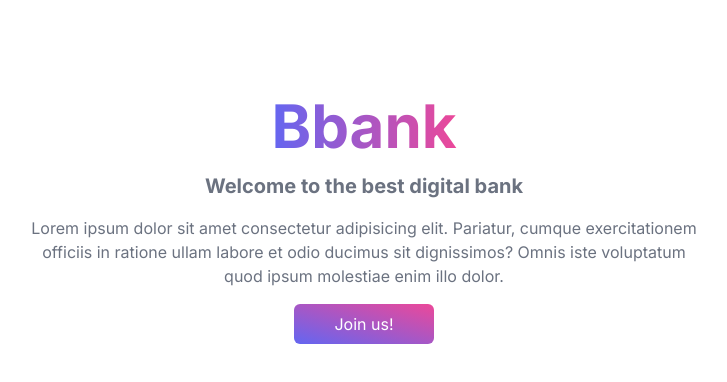
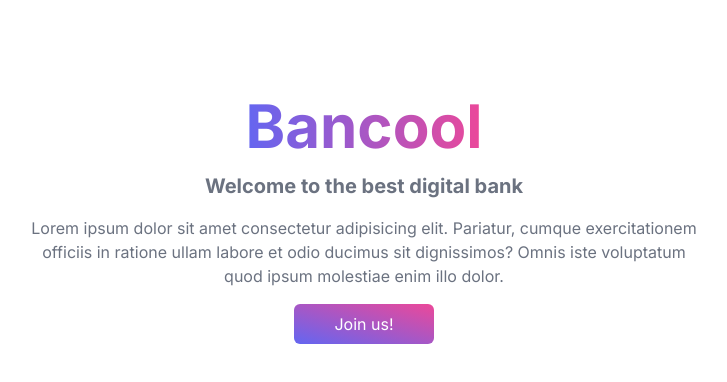
Before and after one commit to brayanyepesc/bancool, a Next.js app: page / in a window 1280 px wide. Shown: the top 382 px of the page, without its empty margins (276-1003 px from the left). Built offline with nearby package versions, Linux system fonts and the light colour scheme.

Commit message:
fix: change bank name in different sections

```diff
--- a/src/app/bank/layout.tsx
+++ b/src/app/bank/layout.tsx
@@ -2,7 +2,7 @@ import type { Metadata } from "next";
 import { Sidebar } from "../components/organisms";
 
 export const metadata: Metadata = {
-    title: "Bbank",
+    title: "Bancool",
     description: "The best digital bank in the world",
 };
 
--- a/src/app/components/molecules/AuthHeader/AuthHeader.tsx
+++ b/src/app/components/molecules/AuthHeader/AuthHeader.tsx
@@ -1,7 +1,7 @@
 export const AuthHeader = () => {
     return (
         <>
-            <h2 className="text-transparent bg-clip-text bg-gradient-to-r from-indigo-500 to-pink-500 text-6xl font-bold">Bbank</h2>
+            <h2 className="text-transparent bg-clip-text bg-gradient-to-r from-indigo-500 to-pink-500 text-6xl font-bold">Bancool</h2>
             <p className="text-xl font-bold text-gray-500">Welcome to the best digital bank</p>
         </>
     )
--- a/src/app/components/organisms/Sidebar/Sidebar.tsx
+++ b/src/app/components/organisms/Sidebar/Sidebar.tsx
@@ -18,7 +18,7 @@ export const Sidebar = () => {
         <aside className="h-screen">
             <nav className="h-full bg-white flex flex-col border-r shadow-md">
                 <div className="p-4 pb-2 flex justify-between items-center">
-                    <h2 className={`text-transparent bg-clip-text bg-gradient-to-r from-indigo-500 to-pink-500 text-2xl overflow-hidden transition-all font-bold ${expanded ? 'w-32' : 'w-0'}`}>Bbank</h2>
+                    <h2 className={`text-transparent bg-clip-text bg-gradient-to-r from-indigo-500 to-pink-500 text-2xl overflow-hidden transition-all font-bold ${expanded ? 'w-32' : 'w-0'}`}>Bancool</h2>
                     <button className="p-2 rounded-full bg-gray-100 hover:bg-gray-200 transition-all" onClick={() => setExpanded(!expanded)}>
                         {expanded ? <ArrowLeft className="w-6 h-6 text-gray-500" /> : <ArrowLeft className="text-gray-500 w-6 h-6 transform rotate-180" />}
                     </button>
--- a/src/app/page.tsx
+++ b/src/app/page.tsx
@@ -2,7 +2,7 @@ export default function Home() {
   return (
     <main className="w-full flex min-h-screen flex-col items-center justify-between">
       <div className="w-full pt-24 flex flex-col justify-center items-center space-y-4 max-w-2xl">
-        <h2 className="text-transparent bg-clip-text bg-gradient-to-r from-indigo-500 to-pink-500 text-6xl font-bold">Bbank</h2>
+        <h2 className="text-transparent bg-clip-text bg-gradient-to-r from-indigo-500 to-pink-500 text-6xl font-bold">Bancool</h2>
         <p className="text-xl font-bold text-gray-500">Welcome to the best digital bank</p>
         <p className="text-center text-gray-500">Lorem ipsum dolor sit amet consectetur adipisicing elit. Pariatur, cumque exercitationem officiis in ratione ullam labore et odio ducimus sit dignissimos? Omnis iste voluptatum quod ipsum molestiae enim illo dolor.</p>
         <button className="py-2 px-10 rounded-md text-white bg-gradient-to-tr from-indigo-500 to-pink-500">Join us!</button>
```
